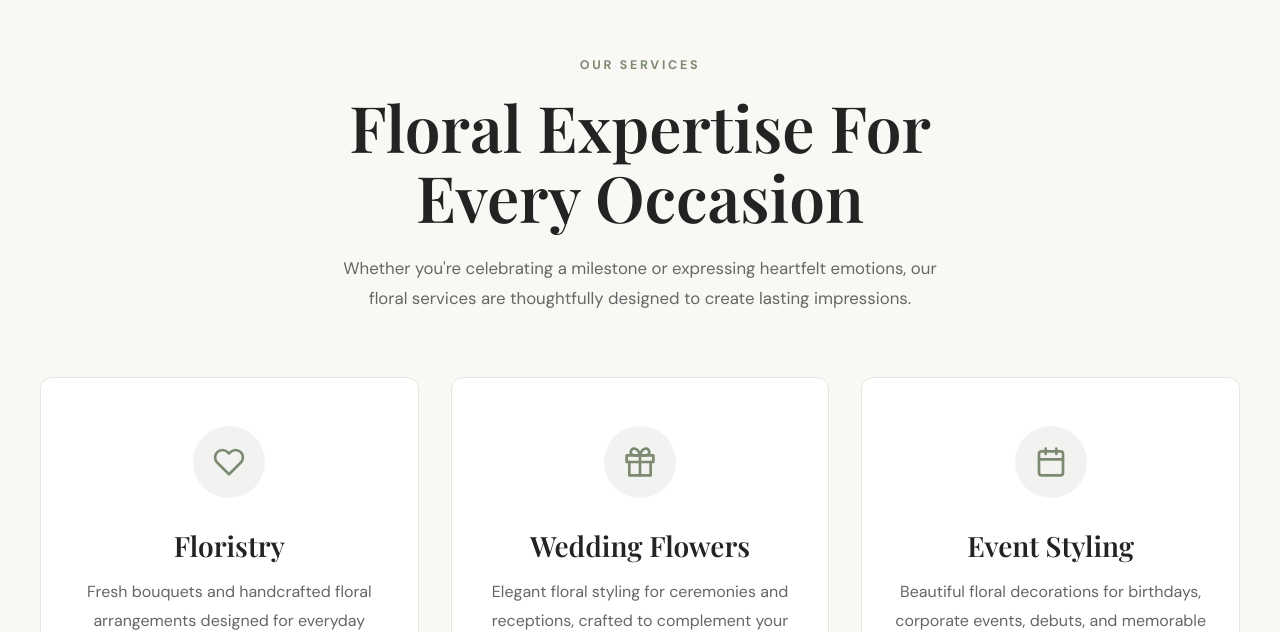
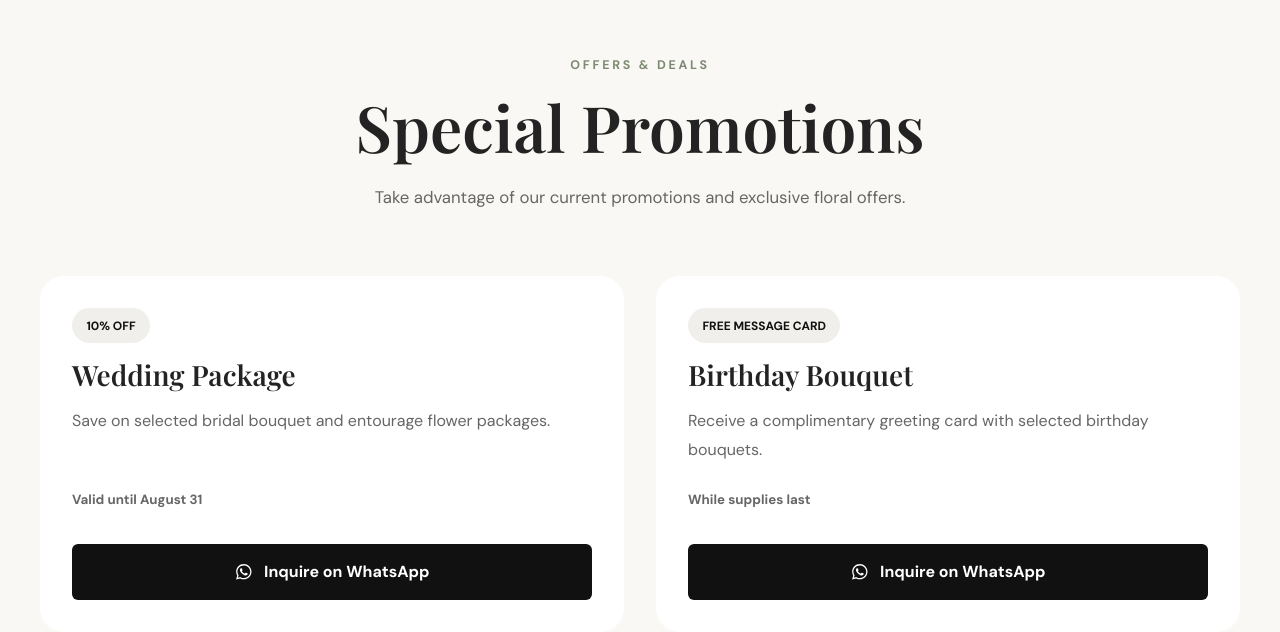
Before and after one commit to s3e0o/flower-shop-react, a React (Vite) app: page / in a window 1280 px wide. Shown: the part 3688-4320 px from the top of the page. Built offline with nearby package versions, Linux system fonts and the light colour scheme.

Commit message:
add offers section on homepage

```diff
--- /dev/null
+++ b/src/components/home/sections/OffersSection.jsx
@@ -0,0 +1,66 @@
+import { FaWhatsapp } from "react-icons/fa";
+
+import Container from "../../ui/Container";
+import SectionTitle from "../../ui/SectionTitle";
+import Button from "../../ui/Button";
+
+import footer from "../../../data/footer";
+import offers from "../../../data/offers";
+
+export default function OffersSection() {
+  function openWhatsApp(message) {
+    const url = `https://wa.me/${footer.social.whatsapp}?text=${encodeURIComponent(message)}`;
+
+    window.open(url, "_blank");
+  }
+
+  return (
+    <section className="offers section">
+      <Container>
+
+        <SectionTitle
+          eyebrow="Offers & Deals"
+          title="Special Promotions"
+          description="Take advantage of our current promotions and exclusive floral offers."
+        />
+
+        <div className="offers-grid">
+
+          {offers.map((offer) => (
+
+            <article
+              key={offer.id}
+              className="offer-card"
+            >
+
+              <span className="offer-card__badge">
+                {offer.badge}
+              </span>
+
+              <h3>{offer.title}</h3>
+
+              <p>{offer.description}</p>
+
+              <small>{offer.validUntil}</small>
+
+              <Button
+                icon={<FaWhatsapp />}
+                onClick={() =>
+                  openWhatsApp(
+                    offer.whatsappMessage
+                  )
+                }
+              >
+                Inquire on WhatsApp
+              </Button>
+
+            </article>
+
+          ))}
+
+        </div>
+
+      </Container>
+    </section>
+  );
+}
--- /dev/null
+++ b/src/data/offers.js
@@ -0,0 +1,28 @@
+const offers = [
+  {
+    id: 1,
+    badge: "10% OFF",
+    title: "Wedding Package",
+    description:
+      "Save on selected bridal bouquet and entourage flower packages.",
+    validUntil: "Valid until August 31",
+
+    whatsappMessage:
+      "Hello! I'm interested in your Wedding Package Offer. May I know more about it?",
+  },
+
+  {
+    id: 2,
+    badge: "FREE MESSAGE CARD",
+    title: "Birthday Bouquet",
+    description:
+      "Receive a complimentary greeting card with selected birthday bouquets.",
+
+    validUntil: "While supplies last",
+
+    whatsappMessage:
+      "Hello! I'm interested in your Birthday Bouquet promotion.",
+  },
+];
+
+export default offers;
--- a/src/main.jsx
+++ b/src/main.jsx
@@ -29,6 +29,7 @@ import "./styles/components/mission-vision.css";
 import "./styles/components/contact-section.css";
 import "./styles/components/reservation-summary.css";
 import "./styles/components/reservation-form.css";
+import "./styles/components/offers.css";
 
 import "./styles/pages/location.css";
 import "./styles/pages/about.css";
--- a/src/pages/Home.jsx
+++ b/src/pages/Home.jsx
@@ -8,6 +8,7 @@ import AboutPreview from "../components/home/sections/AboutPreview";
 import GalleryPreview from "../components/home/sections/GalleryPreview";
 import VisitPreview from "../components/home/sections/VisitPreview";
 import CTA from "../components/home/sections/CTA";
+import OffersSection from "../components/home/sections/OffersSection";
 
 import FlowerModal from "../components/flowers/FlowerModal";
 
@@ -26,6 +27,8 @@ export default function Home() {
         onView={setSelectedFlower}
       />
 
+      <OffersSection />
+
       <ServicesPreview />
 
       <AboutPreview />
--- /dev/null
+++ b/src/styles/components/offers.css
@@ -0,0 +1,65 @@
+/* ==========================================
+   OFFERS
+========================================== */
+
+.offers-grid {
+  display: grid;
+
+  grid-template-columns: repeat(2, 1fr);
+
+  gap: 2rem;
+}
+
+.offer-card {
+  display: flex;
+
+  flex-direction: column;
+
+  padding: 2rem;
+
+  border-radius: 24px;
+
+  background: white;
+
+  box-shadow: var(--shadow-md);
+}
+
+.offer-card__badge {
+  align-self: flex-start;
+
+  margin-bottom: 1rem;
+
+  padding: .45rem .9rem;
+
+  border-radius: 999px;
+
+  background: rgba(142,122,99,.12);
+
+  color: var(--color-primary);
+
+  font-size: .75rem;
+
+  font-weight: 700;
+}
+
+.offer-card h3 {
+  margin-bottom: 1rem;
+}
+
+.offer-card p {
+  margin-bottom: 1.5rem;
+
+  color: var(--color-text-light);
+
+  line-height: 1.8;
+
+  flex: 1;
+}
+
+.offer-card small {
+  margin-bottom: 2rem;
+
+  color: var(--color-text-light);
+
+  font-weight: 600;
+}
```
